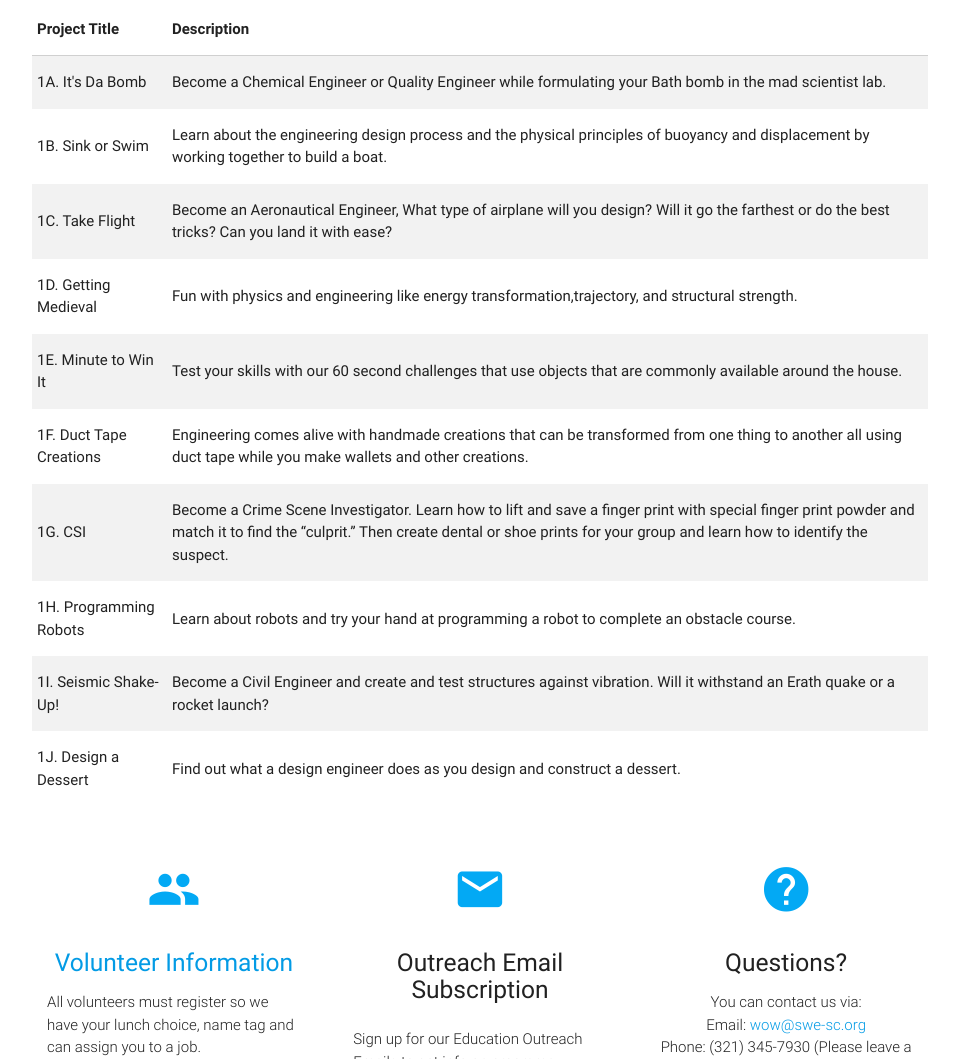
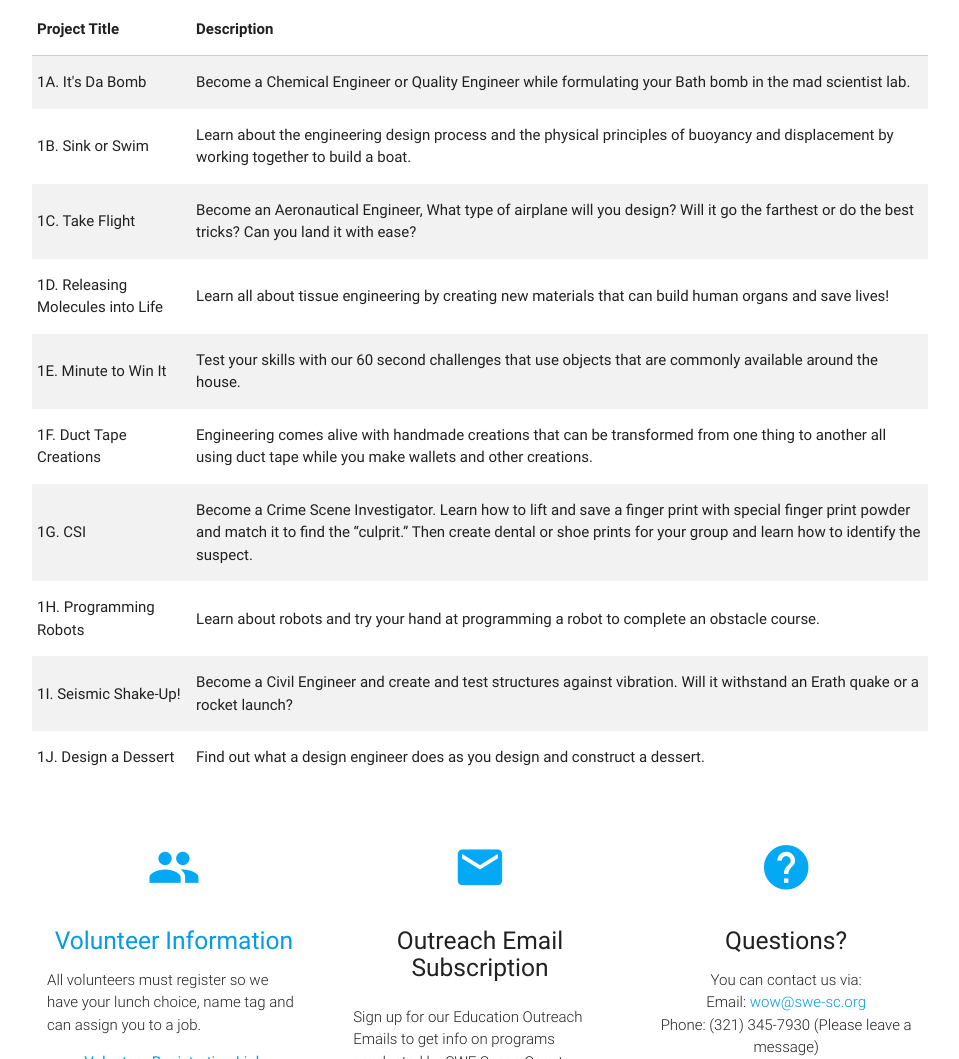
Before and after one commit to sunita321/wowpage, a plain HTML site: page wowpage/index.html in a window 1280 px wide. Shown: the part 2075-3134 px from the top of the page, without its empty margins (160-1119 px from the left). Drawn offline with nearby package versions, Linux system fonts and the light colour scheme; a web font is replaced by a local one.

Commit message:
updated 1D

```diff
--- a/wowpage/index.html
+++ b/wowpage/index.html
@@ -188,8 +188,8 @@
                 <td>Become an Aeronautical Engineer, What type of airplane will you design?  Will it go the farthest or do the best tricks? Can you land it with ease?</td>
               </tr>
               <tr>
-                <td>1D. Getting Medieval</td>
-                <td>Fun with physics and engineering like energy transformation,trajectory, and structural strength.</td>
+                <td>1D. Releasing Molecules into Life </td>
+                <td>Learn all about tissue engineering by creating new materials that can build human organs and save lives!</td>
               </tr>
               <tr>
                 <td>1E. Minute to Win It</td>
```
Also changed, not shown: wowpage/volunteer.html (+2 -2 lines).
